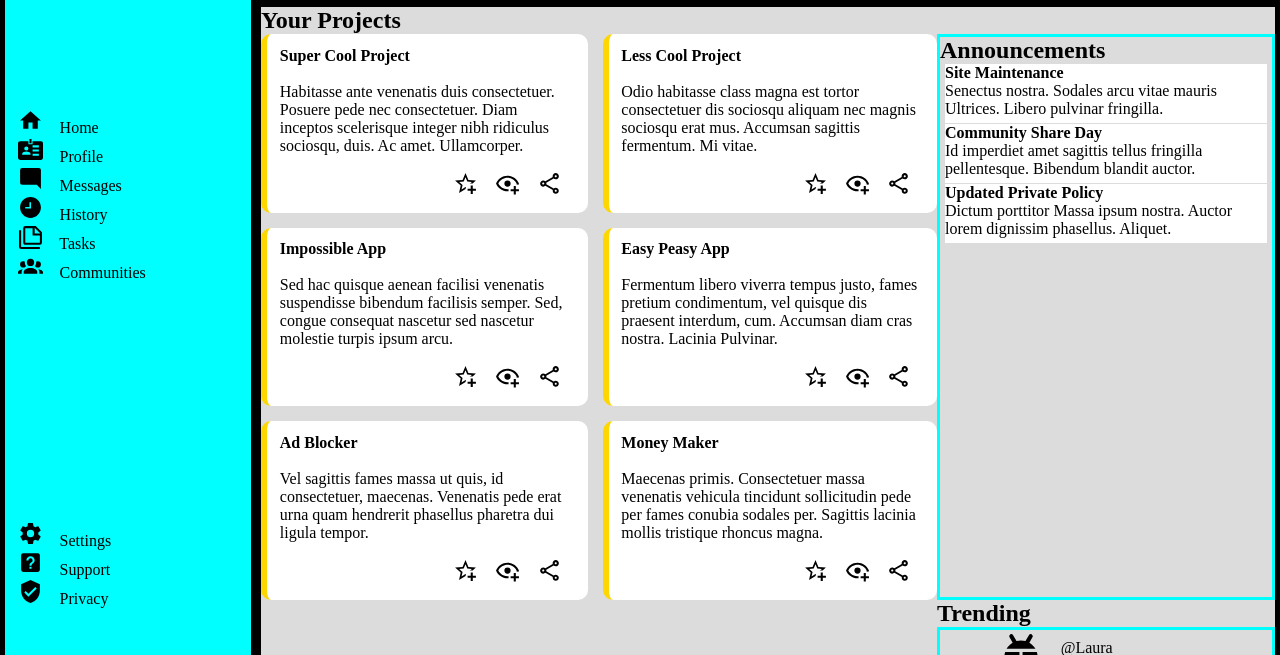
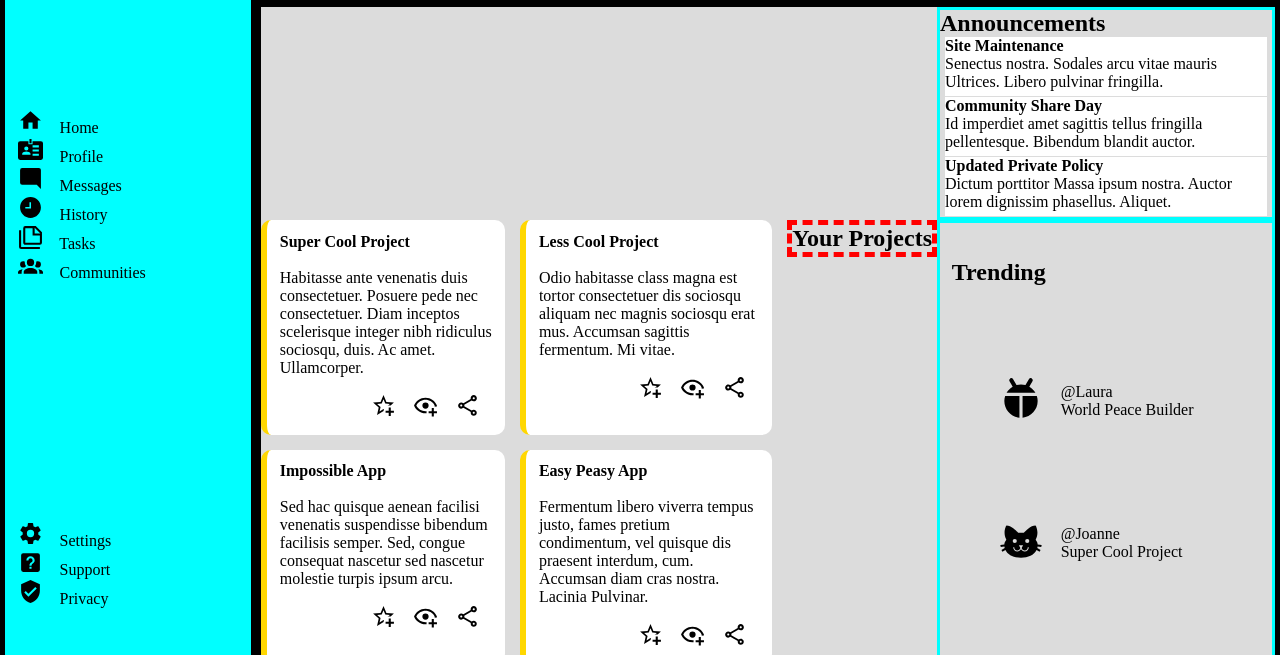
Before and after one commit to GaussWhy/odin-admin-dashboard, a plain HTML site: page index.html in a window 1280 px wide. Shown: the part 124-779 px from the top of the page. Drawn offline with Linux system fonts and the light colour scheme.

Commit message:
Add CSS changes to make webpage look neater, unsuccessful

```diff
--- a/index.html
+++ b/index.html
@@ -93,8 +93,9 @@
 
         <!-- Main Content: 3 Columns: 'Your Projects' in columns 1-2, 'Announcements' and 'Trending' in column 3 -->
         <div class="main-content">
-            <h2>Your Projects</h2>
+            <!-- <h2>Your Projects</h2> -->
             <div class="projects">
+                <h2 id="projects-h2">Your Projects</h2>
                 <div id="super-cool-project" class="project-div">
                     <span class="project-span">Super Cool Project</span><br>
                     <p>Habitasse ante venenatis duis consectetuer. Posuere pede nec consectetuer. Diam inceptos scelerisque integer nibh ridiculus sociosqu, duis. Ac amet. Ullamcorper.</p>
@@ -163,9 +164,9 @@
                     Dictum porttitor Massa ipsum nostra. Auctor lorem dignissim phasellus. Aliquet.
                 </div>
             </div>
-            <h2 class="trending-h2">Trending</h2>
+
             <div class="trending">
-
+                    <h2>Trending</h2><br>
                     <div class="trending-svg1">
                     <svg xmlns="http://www.w3.org/2000/svg" viewBox="0 0 24 24"><title>ladybug</title><path d="M12,5C12.74,5 13.47,5.1 14.15,5.29L15.78,2.46C16.06,2 16.67,1.82 17.15,2.1C17.63,2.37 17.79,3 17.5,3.46L16,6.07C17.22,6.78 18.23,7.79 18.93,9H5.07C5.77,7.79 6.78,6.78 8,6.07L6.5,3.46C6.21,3 6.37,2.37 6.85,2.1C7.33,1.82 7.94,2 8.22,2.46L9.85,5.29C10.53,5.1 11.26,5 12,5M20,13C20,17.17 16.82,20.59 12.75,20.97V10.5H19.6C19.86,11.29 20,12.13 20,13M4,13C4,12.13 4.14,11.29 4.4,10.5H11.25V20.97C7.18,20.59 4,17.17 4,13Z" /></svg>
                     </div>
--- a/styles.css
+++ b/styles.css
@@ -7,23 +7,27 @@
     display: grid;
     grid-template-columns: 1fr 4fr;
 }
-
+/* Header Grid Track */
 .header {
     grid-column: 2 / 3;
     border: 5px solid black;
 
 }
 
-
+/* Sidebar Grid Track */
 .sidebar {
     grid-column: 1 / 2;
-    grid-row: 1 / 99;
+    grid-row: 1 / 3;
+    /* grid-row: 1 / 99; */
     border: 5px solid black;
     background-color: cyan;
 }
 
+/* Main Content/Projects Grid Track */
 .main-content {
     grid-column: 2 / 3;
+
+    /* grid-row: 2 / 3; This doesn't seem to do anything */
     border: 5px solid black;
     background-color: gainsboro;
 }
@@ -133,6 +137,14 @@ form > input {
     grid-template-columns: 1fr 1fr 1fr;
 }
 
+#projects-h2 {
+    border: 5px dashed red;
+    grid-row: 1 / 2;
+    grid-column: 0 / 1;
+    align-self: start;
+}
+
+
 .projects > div {
     background-color: #FFFFFF;
     border-left: 0.5vw solid gold;
@@ -142,9 +154,10 @@ form > input {
 
 .projects {
     grid-column: 1 / 3;
+    grid-row: 2 / 3; /* ADDED THIS */
     display: grid;
     grid-template-columns: auto auto;
-    grid-template-rows: 1fr 1fr 1fr;
+    /* grid-template-rows: 1fr 1fr 1fr; */
     gap: 15px;
 }
 
@@ -182,8 +195,10 @@ form > input {
     grid-row: 3 / 4;
 }
 
+/* Announcement Grid Track */
 .announcements {
     grid-column: 3 / 4;
+    grid-row: 1 / 2; /* ADDING THIS. Try 2/3 to see the difference */
     display: flex;
     flex-direction: column;
     border: 3px solid cyan;
@@ -197,8 +212,10 @@ form > input {
     margin-right: 5px;
 }
 
+/* Trending Grid Track */
 .trending {
     grid-column: 3 / 4;
+    grid-row: 2 / 3; /* ADDING THIS. Try 2 / 4 to see the difference */
     border: 3px solid cyan;
     display: grid;
     grid-template-columns: 1fr 2fr;
@@ -207,13 +224,10 @@ form > input {
     gap: 15px;
 }
 
+
 .trending > div > svg {
     height: 50px;
     width: 50px;
-}
-
-.trending-h2 {
-    grid-column: 3 / 4;
 }
 
 .user1, .user2, .user3, .user4 {
```
